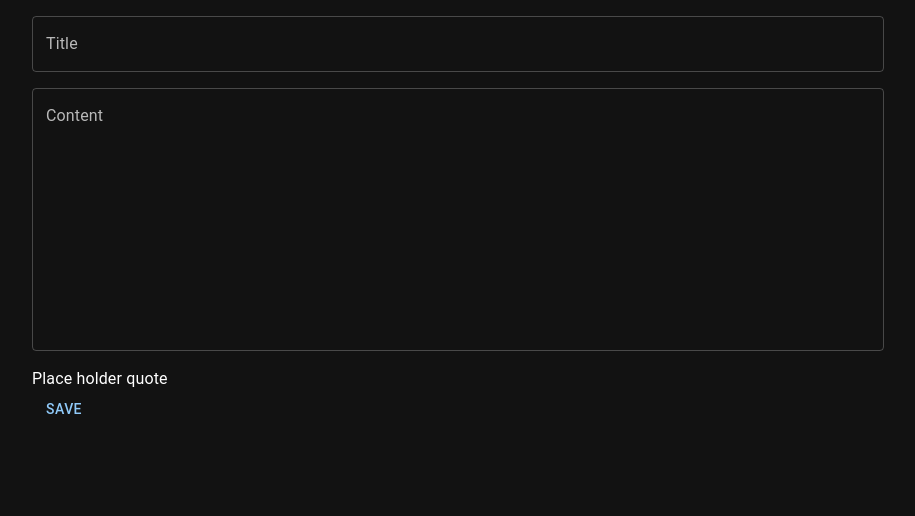
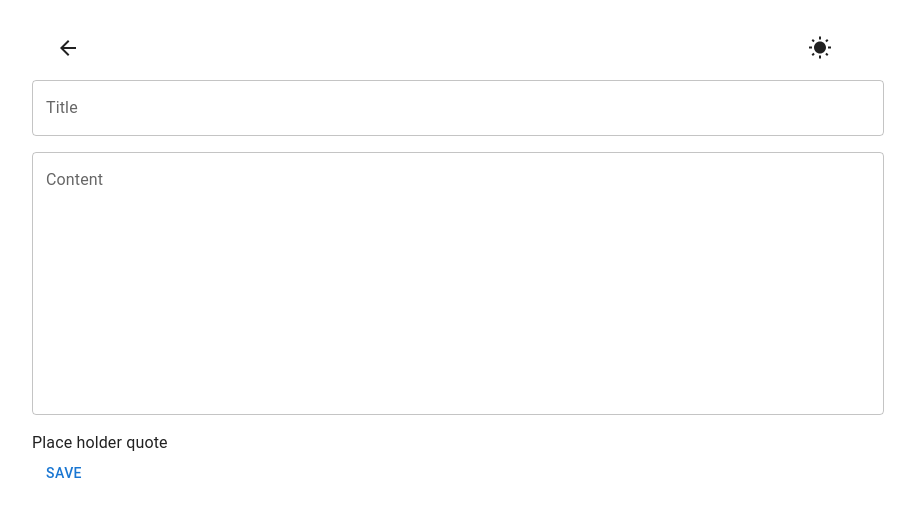
Before and after one commit to nickwang0808/student-journal, a React (Create React App) app in the folder frontend/: page /create in a window 1280 px wide. Shown: the top 516 px of the page, without its empty margins (182-1097 px from the left). Built offline with nearby package versions, Linux system fonts and the light colour scheme; no server answers.

Commit message:
implement dark theme

```diff
--- a/frontend/package.json
+++ b/frontend/package.json
@@ -5,6 +5,7 @@
   "dependencies": {
     "@emotion/react": "^11.10.4",
     "@emotion/styled": "^11.10.4",
+    "@mui/icons-material": "^5.10.6",
     "@mui/material": "^5.10.7",
     "@reduxjs/toolkit": "^1.8.5",
     "@testing-library/jest-dom": "^5.16.5",
--- a/frontend/src/components/RootLayout.tsx
+++ b/frontend/src/components/RootLayout.tsx
@@ -1,10 +1,49 @@
-import { Container } from "@mui/material";
-import { FC, PropsWithChildren } from "react";
-import { Outlet } from "react-router-dom";
+import { AppBar, Box, Container, IconButton, Toolbar } from "@mui/material";
+import { FC, PropsWithChildren, useContext } from "react";
+import { Outlet, useNavigate } from "react-router-dom";
+
+import ArrowBackIcon from "@mui/icons-material/ArrowBack";
+import ModeNightIcon from "@mui/icons-material/ModeNight";
+import WbSunnyIcon from "@mui/icons-material/WbSunny";
+import { customThemeContext } from "../theme";
 
 const RootLayout: FC<PropsWithChildren> = ({ children }) => {
+  const { theme, setTheme } = useContext(customThemeContext);
+
+  const navigate = useNavigate();
+
   return (
     <Container maxWidth="md" sx={{ marginTop: 2 }}>
+      <Box sx={{ flexGrow: 1 }}>
+        <AppBar position="static" color="transparent" sx={{ boxShadow: 0 }}>
+          <Toolbar>
+            <IconButton
+              size="large"
+              edge="start"
+              color="inherit"
+              aria-label="menu"
+              sx={{ mr: 2 }}
+              onClick={() => navigate("../")}
+            >
+              <ArrowBackIcon />
+            </IconButton>
+            <Box sx={{ flexGrow: 1 }} />
+            <IconButton
+              size="large"
+              edge="end"
+              color="inherit"
+              aria-label="menu"
+              sx={{ mr: 2 }}
+              onClick={() =>
+                setTheme((prev) => (prev === "dark" ? "light" : "dark"))
+              }
+            >
+              {theme === "dark" ? <ModeNightIcon /> : <WbSunnyIcon />}
+            </IconButton>
+          </Toolbar>
+        </AppBar>
+      </Box>
+
       <Outlet />
     </Container>
   );
--- a/frontend/src/index.tsx
+++ b/frontend/src/index.tsx
@@ -1,25 +1,20 @@
-import { createTheme, CssBaseline, ThemeProvider } from "@mui/material";
+import { CssBaseline } from "@mui/material";
 import React from "react";
 import ReactDOM from "react-dom/client";
 import App from "./App";
 import "./index.css";
 import reportWebVitals from "./reportWebVitals";
-
-const darkTheme = createTheme({
-  palette: {
-    mode: "dark",
-  },
-});
+import { CustomThemeProvider } from "./theme";
 
 const root = ReactDOM.createRoot(
   document.getElementById("root") as HTMLElement
 );
 root.render(
   <React.StrictMode>
-    <ThemeProvider theme={darkTheme}>
+    <CustomThemeProvider>
       <CssBaseline />
       <App />
-    </ThemeProvider>
+    </CustomThemeProvider>
   </React.StrictMode>
 );
 
--- a/frontend/src/pages/Create.tsx
+++ b/frontend/src/pages/Create.tsx
@@ -1,7 +1,7 @@
 import { Box, Button, Grid, TextField, Typography } from "@mui/material";
-import { useEffect, useState } from "react";
+import { useState } from "react";
 import { useNavigate } from "react-router-dom";
-import { getQuote, usePostJournalMutation } from "../data/queries";
+import { usePostJournalMutation } from "../data/queries";
 import { PostArg } from "../data/types";
 
 const Create = () => {
@@ -22,12 +22,12 @@ const Create = () => {
   };
 
   // error handling will be implemented in prod code base
-  useEffect(() => {
-    (async () => {
-      const quote = await getQuote();
-      setFormData((prev) => ({ ...prev, quote: { content: quote[0].q } }));
-    })();
-  }, []);
+  // useEffect(() => {
+  //   (async () => {
+  //     const quote = await getQuote();
+  //     setFormData((prev) => ({ ...prev, quote: { content: quote[0].q } }));
+  //   })();
+  // }, []);
 
   return (
     <>
--- a/frontend/src/pages/Edit.tsx
+++ b/frontend/src/pages/Edit.tsx
@@ -1,4 +1,4 @@
-import { Box, Grid, TextField, Typography } from "@mui/material";
+import { Box, Button, Grid, TextField, Typography } from "@mui/material";
 import { useEffect, useState } from "react";
 import { useNavigate, useParams } from "react-router-dom";
 import {
@@ -37,7 +37,7 @@ const Edit = () => {
       title: formData.title,
       content: formData.content,
     });
-    navigate(-1);
+    navigate("../");
   };
 
   if (isLoading) {
@@ -46,6 +46,7 @@ const Edit = () => {
   if (error) {
   } // display error
   return (
+    <>
       <Box component="form" noValidate autoComplete="off">
         <Grid container direction="column" gap={2}>
           <Grid item>
@@ -77,6 +78,8 @@ const Edit = () => {
           </Grid>
         </Grid>
       </Box>
+      <Button onClick={handlePatchJournal}>Save</Button>
+    </>
   );
 };
 
--- a/frontend/src/pages/Home.tsx
+++ b/frontend/src/pages/Home.tsx
@@ -13,6 +13,9 @@ import {
   useGetAllJournalsQuery,
 } from "../data/queries";
 
+import AddIcon from "@mui/icons-material/Add";
+import DeleteIcon from "@mui/icons-material/Delete";
+
 const Home: FC = () => {
   const { data, isLoading, error } = useGetAllJournalsQuery();
 
@@ -24,7 +27,7 @@ const Home: FC = () => {
     await deleteJournal({
       id: Number(id!),
     });
-    navigate(-1);
+    navigate("../");
   };
 
   if (isLoading) {
@@ -37,7 +40,7 @@ const Home: FC = () => {
     <List sx={{ width: "100%", maxWidth: 900, bgcolor: "background.paper" }}>
       <ListItem>
         <ListItemButton onClick={() => navigate("create")}>
-          + Add new journal
+          <AddIcon /> Add new journal
         </ListItemButton>
       </ListItem>
       <Divider variant="middle" component="li" />
@@ -48,7 +51,15 @@ const Home: FC = () => {
         return (
           <>
             <ListItem>
-              <Grid container direction="column">
+              <Grid
+                container
+                direction="column"
+                sx={{ cursor: "pointer" }}
+                onClick={(e) => {
+                  e.stopPropagation();
+                  navigate(`/edit/${id}`);
+                }}
+              >
                 <Grid item>
                   <ListItemText primary={title} />
                 </Grid>
@@ -59,8 +70,13 @@ const Home: FC = () => {
                   <ListItemText primary={new Date(createdAt).toString()} />
                 </Grid>
               </Grid>
-              <ListItemButton onClick={() => handleDeleteJournal(id)}>
-                X
+              <ListItemButton
+                onClick={(e) => {
+                  e.stopPropagation();
+                  handleDeleteJournal(id);
+                }}
+              >
+                <DeleteIcon />
               </ListItemButton>
             </ListItem>
             <Divider variant="middle" component="li" />
--- /dev/null
+++ b/frontend/src/theme/index.tsx
@@ -0,0 +1,51 @@
+import { createTheme, ThemeProvider } from "@mui/material";
+import {
+  createContext,
+  FC,
+  PropsWithChildren,
+  useEffect,
+  useState,
+} from "react";
+
+type themeMode = "light" | "dark";
+
+interface CustomThemeContext {
+  theme: themeMode;
+  setTheme: React.Dispatch<React.SetStateAction<themeMode>>;
+}
+
+export const customThemeContext = createContext<CustomThemeContext>({
+  theme: "light",
+  setTheme: () => {},
+});
+
+const themePallete = {
+  dark: createTheme({
+    palette: {
+      mode: "dark",
+    },
+  }),
+  light: createTheme({
+    palette: {
+      mode: "light",
+    },
+  }),
+};
+export const CustomThemeProvider: FC<PropsWithChildren> = ({ children }) => {
+  const [theme, setTheme] = useState<themeMode>(getInitialTheme);
+  useEffect(() => {
+    localStorage.setItem("theme", theme);
+  }, [theme]);
+
+  function getInitialTheme() {
+    const savedTheme = localStorage.getItem("theme");
+
+    return (savedTheme as themeMode) ?? "light";
+  }
+
+  return (
+    <customThemeContext.Provider value={{ theme, setTheme }}>
+      <ThemeProvider theme={themePallete[theme]}>{children}</ThemeProvider>
+    </customThemeContext.Provider>
+  );
+};
```
Also changed, not shown: 2 other files (tests, documents, lock files or other folders). Lines whose indentation alone changed are shown as unchanged.
